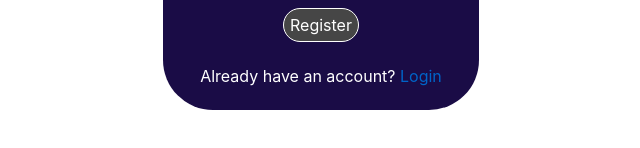
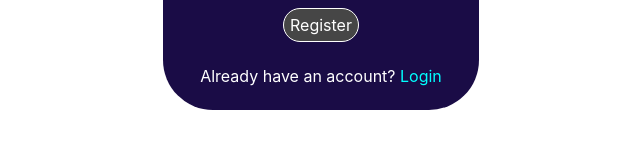
Before and after one commit to dog-Mangy/qatu-frontend, a Svelte app: page /register in a window 1280 px wide. Shown: the part 616-764 px from the top of the page, without its empty margins (319-959 px from the left). Built offline with nearby package versions, Linux system fonts and the light colour scheme.

Commit message:
style: update anchor tag color to aqua

```diff
--- a/src/view/components/Register.Component.svelte
+++ b/src/view/components/Register.Component.svelte
@@ -90,6 +90,10 @@
 </div>
 
 <style>
+	a{
+		color: aqua;
+	}
+
 	h2,
 	p {
 		color: white;
```
